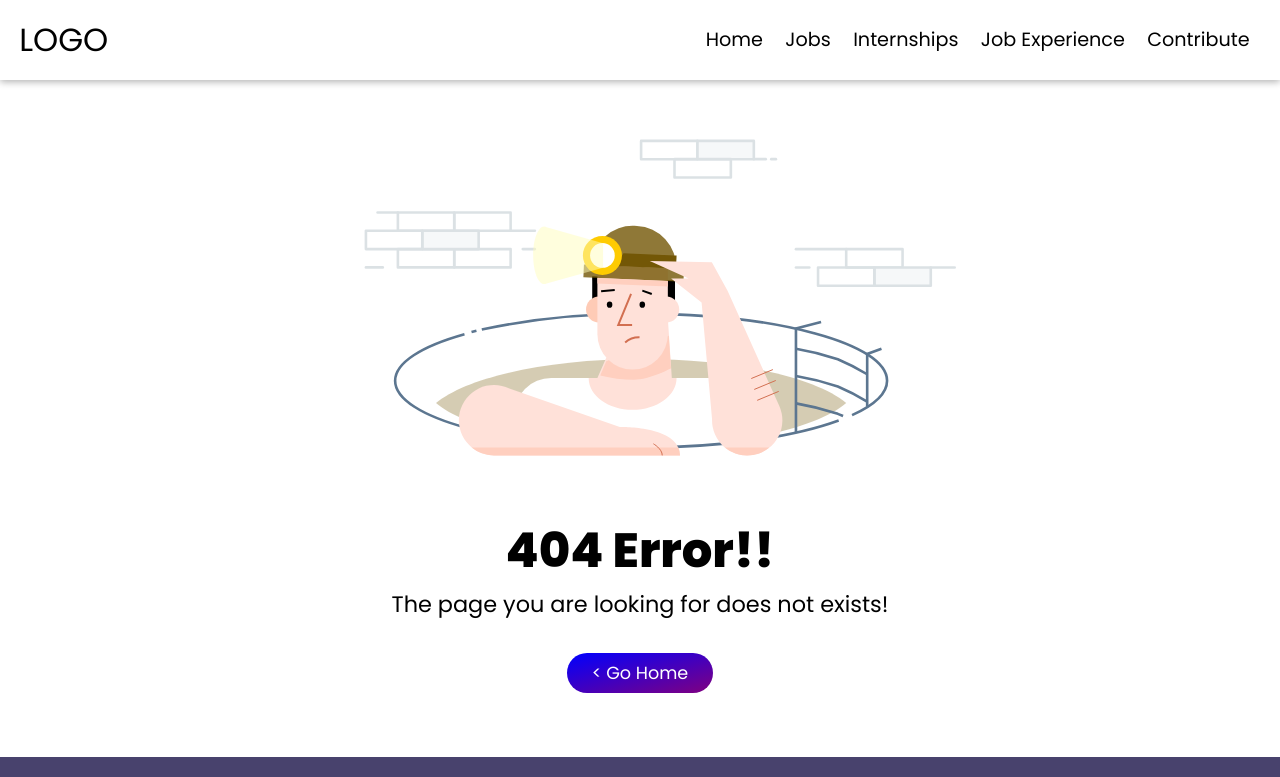
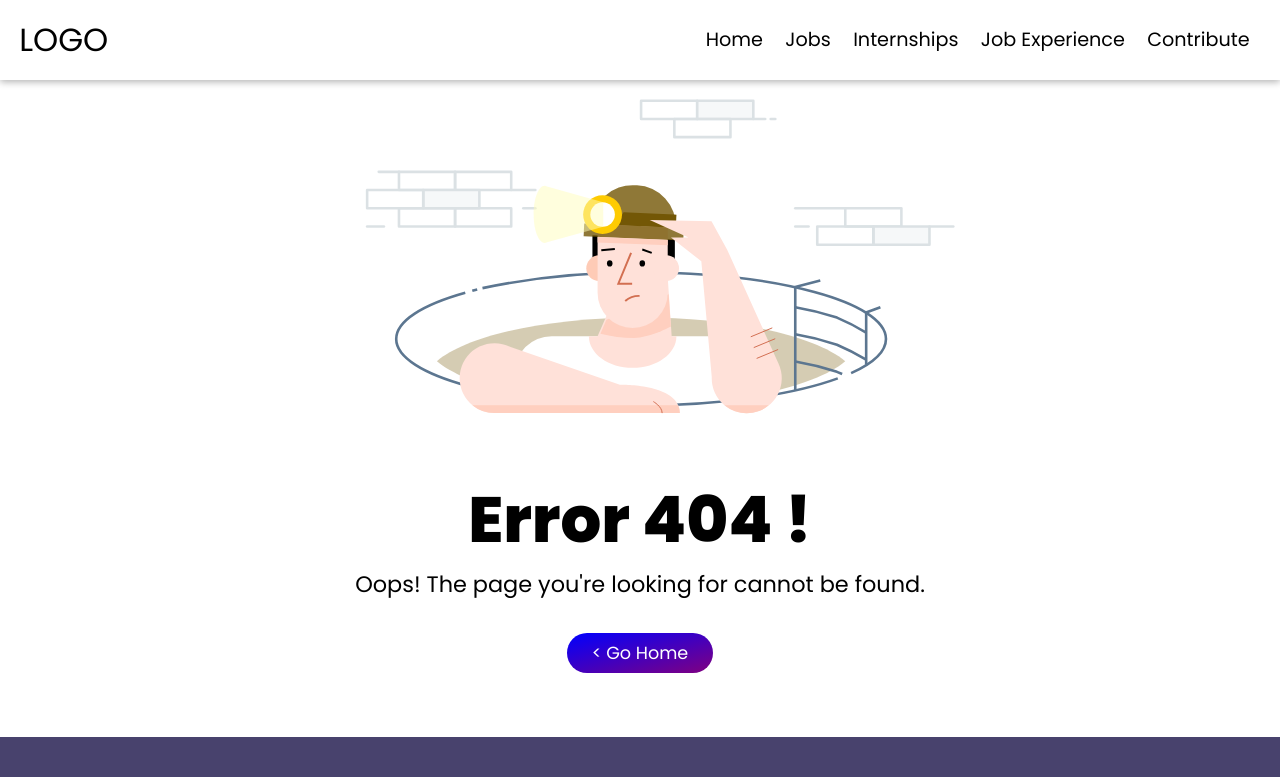
Before and after one commit to codescientist703/job-site, a React (Create React App) app in the folder jobsite/frontend/: page /job-experience/exp in a window 1280 px wide. Shown: the top 777 px of the page. Built offline with nearby package versions, Linux system fonts and the light colour scheme; no server answers.

Commit message:
fixed error 404

```diff
--- a/jobsite/frontend/src/pages/JobExperienceForm/JobExperienceForm.js
+++ b/jobsite/frontend/src/pages/JobExperienceForm/JobExperienceForm.js
@@ -34,10 +34,11 @@ const JobExperienceForm = () => {
 		toast('Wow so easy!', { position: toast.POSITION.TOP_LEFT });
 	};
 
-	const handleSubmit = (e) => {
+	const handleSubmit = async (e) => {
 		e.preventDefault();
-		submitData();
+		await submitData();
 		notify();
+		resetForm();
 	};
 	const onChange = (e) => {
 		setFormData({ ...formData, [e.target.name]: e.target.value });
@@ -45,10 +46,14 @@ const JobExperienceForm = () => {
 
 	const resetForm = () => {
 		setFormData({
+			...formData,
 			name: '',
 			jobtitle: '',
 			company: '',
 			email: '',
+		});
+		setFormData({
+			...formData,
 			content: '',
 		});
 	};
@@ -56,7 +61,7 @@ const JobExperienceForm = () => {
 	return (
 		<FluidContainer>
 			<Container>
-				<Title>Interview Experience</Title>
+				<Title>Share Your Interview Experience</Title>
 				<Para>
 					Have any interview experience? Write your experience in below form and
 					help others so that they can also get insight about it!
--- a/jobsite/frontend/src/pages/Page404/Page404.elements.js
+++ b/jobsite/frontend/src/pages/Page404/Page404.elements.js
@@ -6,8 +6,7 @@ export const NotFoundPage = styled.div`
 	justify-content: center;
 	align-items: center;
 	flex-direction: column;
-	padding: 3rem 0;
-	margin-bottom: 1rem;
+	padding: 0.5rem 0.2rem 4rem 0.2rem;
 `;
 
 export const IMG = styled.img`
@@ -24,7 +23,7 @@ export const Text = styled.p`
 	/* color: #fff; */
 	margin-top: -1rem;
 	text-align: center;
-	font-size: 1.06rem;
+	font-size: 1rem;
 	span {
 		font-size: 2rem;
 		font-weight: 700;
@@ -35,7 +34,7 @@ export const Text = styled.p`
 		margin-top: -2.5rem;
 		font-size: 1.4rem;
 		span {
-			font-size: 3rem;
+			font-size: 4rem;
 		}
 	}
 `;
--- a/jobsite/frontend/src/pages/Page404/Page404.js
+++ b/jobsite/frontend/src/pages/Page404/Page404.js
@@ -6,9 +6,9 @@ const Page404 = () => {
 		<NotFoundPage>
 			<IMG src={NotFound} alt='404 Not Found' />
 			<Text>
-				<span>404 Error!!</span>
+				<span>Error 404 !</span>
 				<br />
-				The page you are looking for does not exists!
+				Oops! The page you're looking for cannot be found.
 			</Text>
 			<BackBtn to='/'>&lt; Go Home</BackBtn>
 		</NotFoundPage>
```
